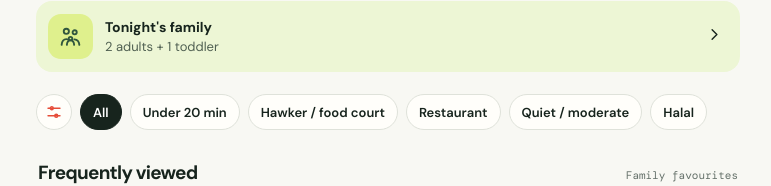
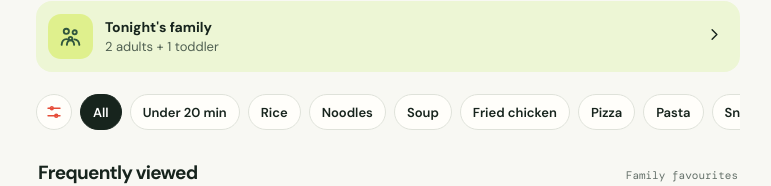
Before and after one commit to faithmovesmountains/faith123, a Next.js app: page / in a window 1280 px wide. Shown: the part 362-548 px from the top of the page, without its empty margins (252-1023 px from the left). Built offline with nearby package versions, Linux system fonts and the light colour scheme.

Commit message:
Add meal, hours, and collection filters

```diff
--- a/app/page.tsx
+++ b/app/page.tsx
@@ -30,6 +30,11 @@ const details: Record<string, { image: string; distance: string; options: string
   "Eighteen Chefs": { image: "https://images.unsplash.com/photo-1603133872878-684f208fb84b?auto=format&fit=crop&w=900&q=85", distance: "0.1 km · 2 min from Bugis MRT", options: ["Cheese Baked Rice", "Chicken Steak", "Creamy Mushroom Pasta"] }
 };
 
+const filterTags: Record<string, string[]> = {
+  "Botak Cantonese Porridge": ["Rice", "Soup", "Open now", "Mall pickup"], "Sanook Kitchen": ["Rice", "Noodles", "Open now", "Direct MRT access", "Mall pickup"], "Mamma Mia Trattoria": ["Pizza", "Pasta", "Closing soon", "Direct MRT access", "Mall pickup"], "Sukiya": ["Rice", "Noodles", "Open now", "Direct MRT access", "Mall pickup"],
+  "Tangled Fresh Pasta To Go": ["Pasta", "Open now", "Direct MRT access", "Mall pickup"], "Daily Chicken": ["Fried chicken", "Snacks", "Open now", "Direct MRT access", "Mall pickup"], "Sushi Zushi": ["Rice", "Snacks", "Open now", "Direct MRT access", "Mall pickup"], "Eighteen Chefs": ["Rice", "Pasta", "Open now", "Direct MRT access", "Mall pickup"]
+};
+
 function Icon({ name, size = 20 }: { name: "pin" | "heart" | "clock" | "users" | "chevron" | "sliders" | "home" | "bookmark" | "family"; size?: number }) {
   const paths: Record<string, React.ReactNode> = {
     pin: <><path d="M12 21s7-5.1 7-12a7 7 0 1 0-14 0c0 6.9 7 12 7 12Z"/><circle cx="12" cy="9" r="2.4"/></>,
@@ -46,8 +51,8 @@ export default function Home() {
   const [area, setArea] = useState<"Punggol" | "Bugis">("Punggol");
   const [filter, setFilter] = useState("All");
   const [saved, setSaved] = useState<string[]>([]);
-  const filters = ["All", "Under 20 min", "Hawker / food court", "Restaurant", "Quiet / moderate", "Halal"];
-  const shown = useMemo(() => places.filter((p) => p.area === area && (filter === "All" || (filter === "Under 20 min" && p.total.startsWith("1")) || (filter === "Hawker / food court" && p.venue === filter) || (filter === "Restaurant" && p.venue === filter) || (filter === "Quiet / moderate" && ["Quiet", "Moderate"].includes(p.crowd)) || (filter === "Halal" && p.tags.includes("Halal")))), [area, filter]);
+  const filters = ["All", "Under 20 min", "Rice", "Noodles", "Soup", "Fried chicken", "Pizza", "Pasta", "Snacks", "Dessert", "Open now", "Closing soon", "Direct MRT access", "Mall pickup", "Parking nearby", "Hawker / food court", "Restaurant", "Quiet / moderate"];
+  const shown = useMemo(() => places.filter((p) => p.area === area && (filter === "All" || (filter === "Under 20 min" && p.total.startsWith("1")) || (filter === "Hawker / food court" && p.venue === filter) || (filter === "Restaurant" && p.venue === filter) || (filter === "Quiet / moderate" && ["Quiet", "Moderate"].includes(p.crowd)) || filterTags[p.name].includes(filter))), [area, filter]);
   const best = shown[0] ?? places.find((p) => p.area === area)!;
   return <main>
     <header className="topbar"><a className="brand" href="#top" aria-label="Dinner Near Us home"><span className="brand-mark">D</span><span>Dinner <i>near us</i></span></a><button className="saved-action" aria-label="Saved places"><Icon name="heart" size={18}/><span>{saved.length || "Saved"}</span></button></header>
```
